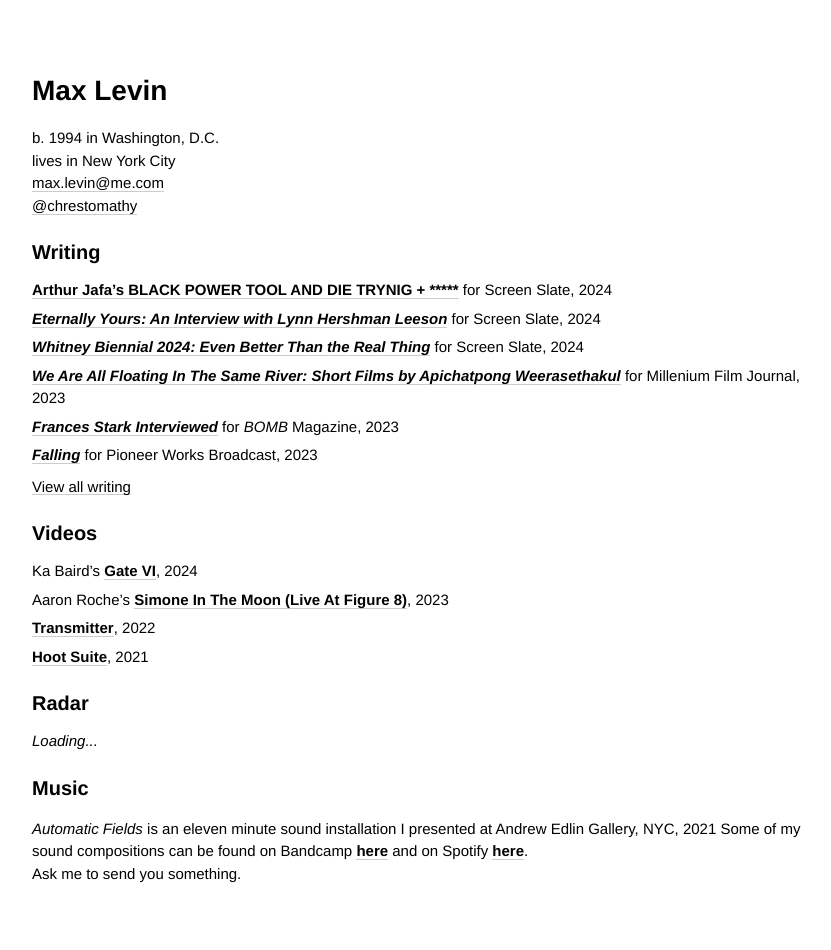
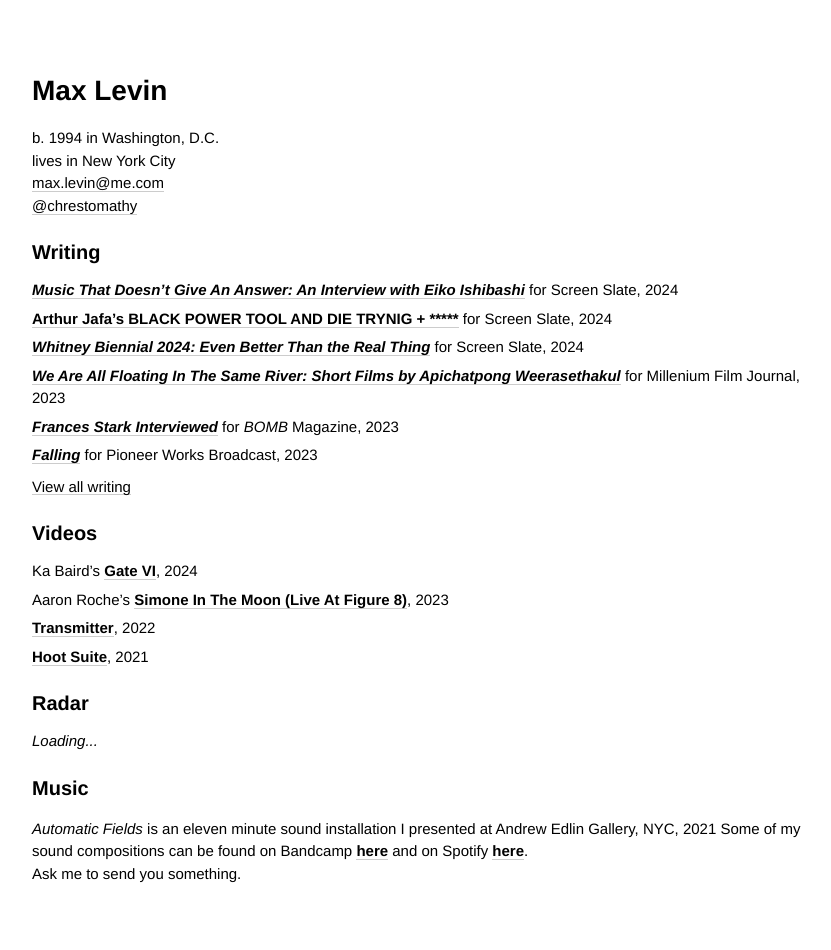
Before and after one commit to minicreative/maxlevin.me, a Jekyll site: the page built from index.md, in a window 1280 px wide. Shown: the whole page, without its empty margins (18-849 px from the left). Built offline with Jekyll 4.4.1, drawn with Linux system fonts in a browser that asks for light colours.

Commit message:
Updated Index

```diff
--- a/index.md
+++ b/index.md
@@ -15,6 +15,10 @@
 - title: Writing
   priority_button: View all writing
   items:
+  - description: "**[*Music That Doesn't Give An Answer: An Interview with Eiko Ishibashi*](https://www.screenslate.com/articles/music-doesnt-give-answer-interview-eiko-ishibashi)**
+      for Screen Slate, 2024"
+    image:
+    is_priority: true
   - description: "**[Arthur Jafa's BLACK POWER TOOL AND DIE TRYNIG + *****](https://www.screenslate.com/articles/arthur-jafas-black-power-tool-and-die-trynig)**
       for Screen Slate, 2024"
     image:
```
Also changed, not shown: other parts of index.md (+1 -1 lines).
